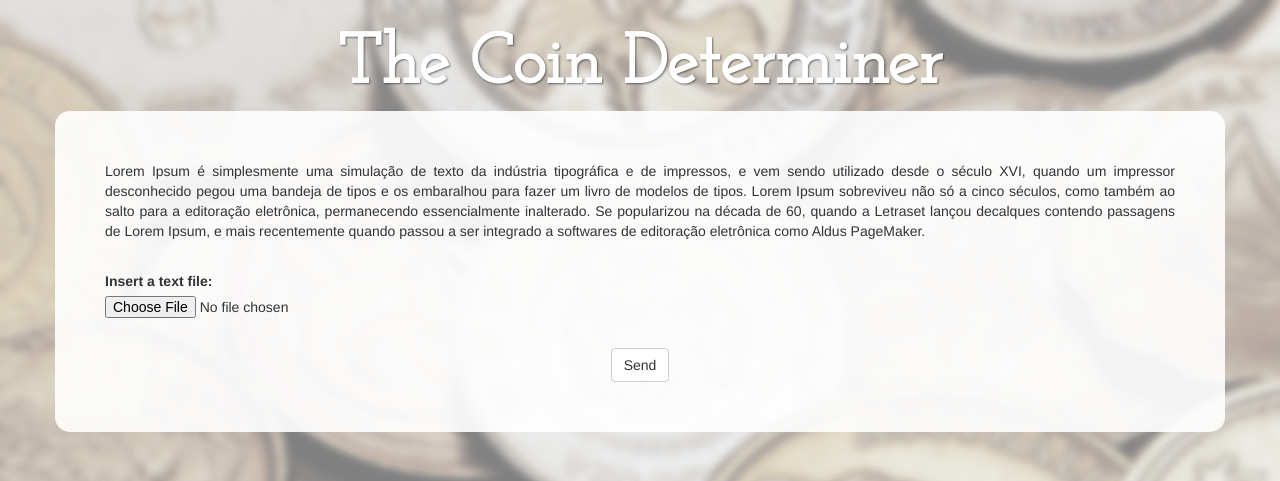
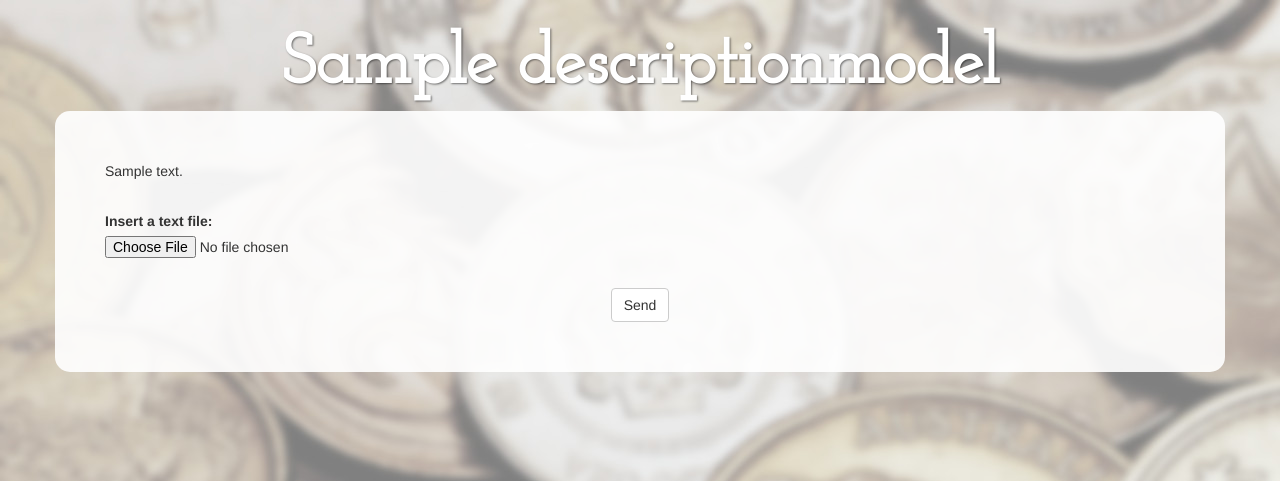
Before and after one commit to heloisafspagnoli/Teste, a Django app: page / in a window 1280 px wide. Shown: the top 481 px of the page. Run offline with Django 3.2, Linux system fonts and the light colour scheme; tables that the repository leaves empty hold one stand-in row (values such as "Sample post"); some libraries are stand-ins or nearby versions.

Commit message:
Inserting fixtures

```diff
--- /dev/null
+++ b/teste/fixtures/dataInitial.json
@@ -0,0 +1,2 @@
+[{"fields": {"description": "Nulla porta ornare nunc, sit amet ullamcorper dui mattis vel. Lorem ipsum dolor sit amet, consectetur adipiscing elit. Cum sociis natoque penatibus et magnis dis parturient montes, nascetur ridiculus mus. Donec viverra urna eget urna sagittis, at vulputate mauris lobortis. Nam dapibus maximus ipsum, vitae dignissim enim cursus imperdiet. Fusce nec ante viverra, porta arcu eget, vestibulum dolor. Cras placerat justo mi, non accumsan sapien porttitor in. Nullam gravida vitae tortor ultricies iaculis. Vestibulum ante ipsum primis in faucibus orci luctus et ultrices posuere cubilia Curae; Fusce molestie finibus ullamcorper.", "title": "The Coin Determiner"}, "model": "CoinDeterminer.descriptionmodel", "pk": 1},
+{"fields": {"coin": 1}, "model": "CoinDeterminer.coinsavailablemodel", "pk": 1}, {"fields": {"coin": 5}, "model": "CoinDeterminer.coinsavailablemodel", "pk": 2}, {"fields": {"coin": 7}, "model": "CoinDeterminer.coinsavailablemodel", "pk": 3}, {"fields": {"coin": 9}, "model": "CoinDeterminer.coinsavailablemodel", "pk": 4}, {"fields": {"coin": 11}, "model": "CoinDeterminer.coinsavailablemodel", "pk": 5}]
--- a/teste/templates/base.html
+++ b/teste/templates/base.html
@@ -3,7 +3,7 @@
 <html lang="pt">
     <head>
         <meta charset="utf-8">
-        <title>The Coin Determiner</title>
+        <title>{{description.title}}</title>
         <link rel="stylesheet" href="{% static 'bootstrap.min.css' %}">
         <link href='http://fonts.googleapis.com/css?family=Josefin+Slab' rel='stylesheet' type='text/css'>
         <link rel="stylesheet" href="{% static 'custom.css' %}">
@@ -17,7 +17,7 @@
     <body>
         <div class="container">
             <div class="row">
-                <div class="brand"> The Coin Determiner </div>
+                <div class="brand">{{description.title}}</div>
                         {% block content %}{% endblock %}
             </div>
         </div>
--- a/teste/templates/home.html
+++ b/teste/templates/home.html
@@ -3,8 +3,7 @@
 
 {% block content %}
     <div class="box" id="center_box">
-    {{discription}}
-        <p>Lorem Ipsum é simplesmente uma simulação de texto da indústria tipográfica e de impressos, e vem sendo utilizado desde o século XVI, quando um impressor desconhecido pegou uma bandeja de tipos e os embaralhou para fazer um livro de modelos de tipos. Lorem Ipsum sobreviveu não só a cinco séculos, como também ao salto para a editoração eletrônica, permanecendo essencialmente inalterado. Se popularizou na década de 60, quando a Letraset lançou decalques contendo passagens de Lorem Ipsum, e mais recentemente quando passou a ser integrado a softwares de editoração eletrônica como Aldus PageMaker.</p>
+        <p>{{description.description}}</p>
         <br>
         <form action="" method="post" enctype="multipart/form-data">
             {% csrf_token %}
--- a/teste/templates/success.html
+++ b/teste/templates/success.html
@@ -3,7 +3,7 @@
 
 {% block content %}
     <div class="box" id="center_box">
-        <p>Lorem Ipsum é simplesmente uma simulação de texto da indústria tipográfica e de impressos, e vem sendo utilizado desde o século XVI, quando um impressor desconhecido pegou uma bandeja de tipos e os embaralhou para fazer um livro de modelos de tipos. Lorem Ipsum sobreviveu não só a cinco séculos, como também ao salto para a editoração eletrônica, permanecendo essencialmente inalterado. Se popularizou na década de 60, quando a Letraset lançou decalques contendo passagens de Lorem Ipsum, e mais recentemente quando passou a ser integrado a softwares de editoração eletrônica como Aldus PageMaker.</p>
+        <p>{{description.description}}</p>
         <br>
         <div class="row">
 
```
